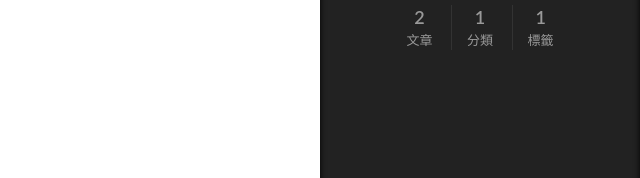
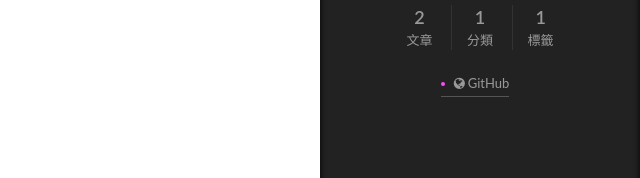
Before and after one commit to 2369737692/2369737692.github.io, a plain HTML site: page 2019/09/25/2019-09-22-problems-solve-when-start-a-blog/index.html in a window 1280 px wide. Both pictures are taken after a click on the item "本站概覽". Shown: the part 122-300 px from the top of the page, 640-1280 px from the left. Drawn offline with Linux system fonts and the light colour scheme.

Commit message:
Site updated: 2019-09-25 00:59:19

```diff
--- a/2019/09/25/2019-09-22-problems-solve-when-start-a-blog/index.html
+++ b/2019/09/25/2019-09-22-problems-solve-when-start-a-blog/index.html
@@ -471,6 +471,16 @@
 
 
 
+            <div class="links-of-author motion-element">
+
+                  <span class="links-of-author-item">
+                    <a href="https://github.com/2369737692" target="_blank" title="GitHub">
+
+                        <i class="fa fa-fw fa-globe"></i>GitHub</a>
+                  </span>
+
+            </div>
+
 
 
 
```
Also changed, not shown: 2019/09/25/hello-world/index.html (+10 -0 lines), archives/2019/09/index.html (+10 -0 lines), archives/2019/index.html (+10 -0 lines), archives/index.html (+10 -0 lines), categories/JavaScript/index.html (+10 -0 lines), index.html (+10 -0 lines), tags/blog-problem/index.html (+10 -0 lines).
